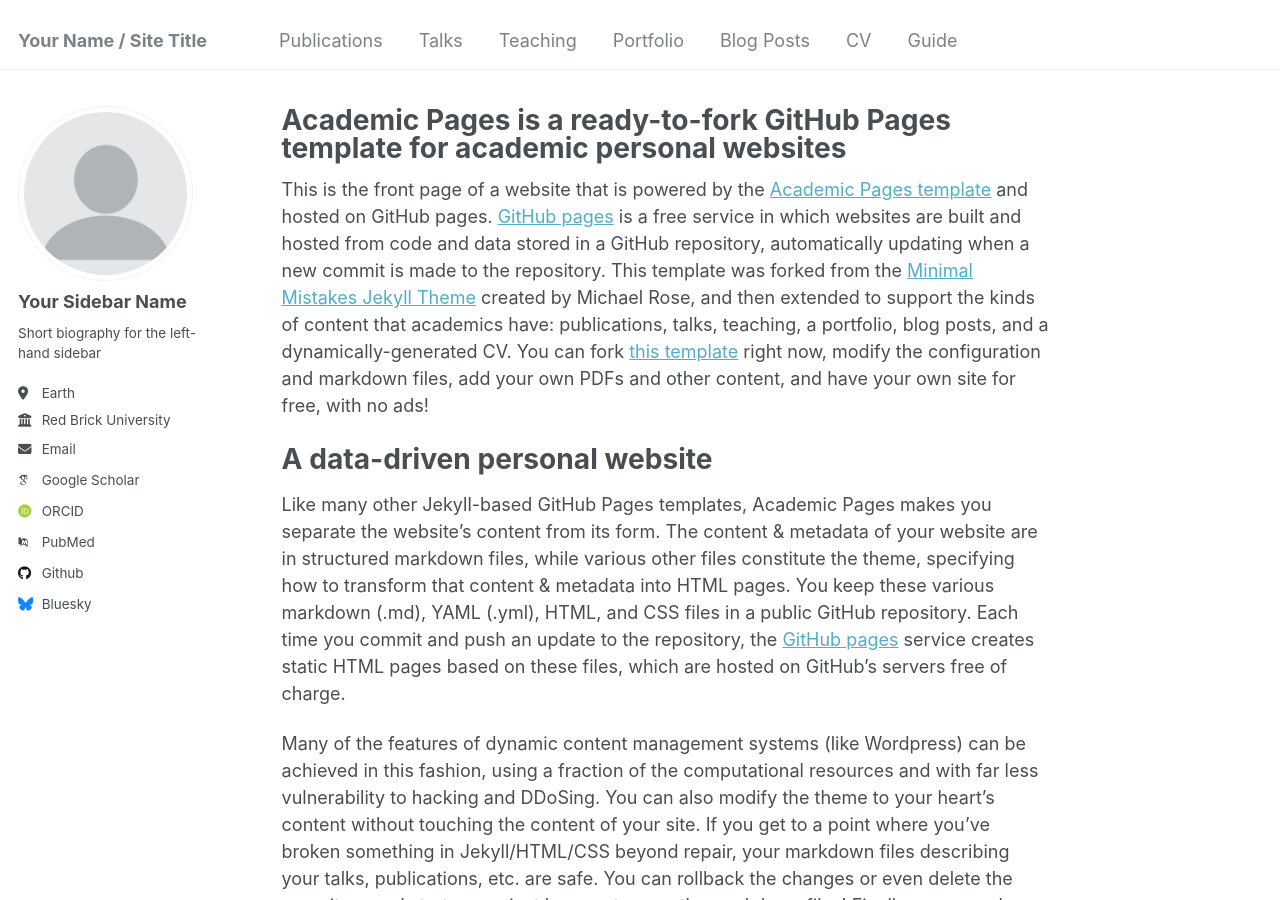
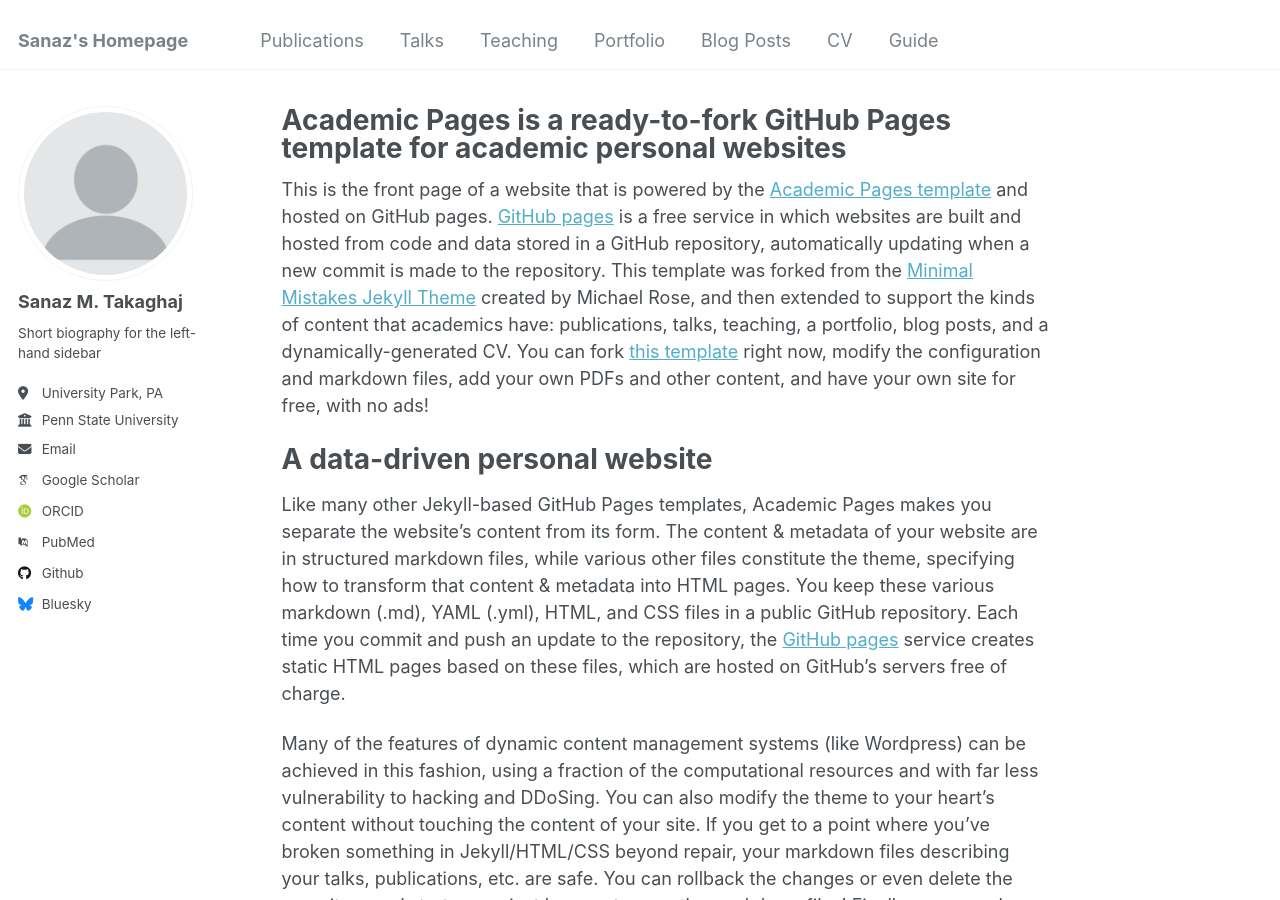
Before and after one commit to Sanaz-Tak/sanaz, a Jekyll site: the page built from _pages/about.md, in a window 1280 px wide and 900 px high. Built offline with Jekyll 4.4.1, drawn with Linux system fonts in a browser that asks for light colours; some web fonts are replaced.

Commit message:
Update _config.yml

```diff
--- a/_config.yml
+++ b/_config.yml
@@ -8,13 +8,13 @@
 
 # Basic Site Settings
 locale                   : "en-US"
-title                    : "Your Name / Site Title"
+title                    : "Sanaz's Homepage"
 title_separator          : "-"
 name                     : &name "Your Name"
 description              : &description "personal description"
 url                      : https://academicpages.github.io # the base hostname & protocol for your site e.g. "https://mmistakes.github.io"
 baseurl                  : "" # the subpath of your site, e.g. "/blog"
-repository               : "academicpages/academicpages.github.io"
+repository               : "Sanaz-Tak/sanaz.github.io"
 
 # Site Author - The following control what appear as part of the author content on the side bar.
 #               If a field is blank the icon and link will not appear, otherwise it will be shown.
@@ -22,11 +22,11 @@ repository               : "academicpages/academicpages.github.io"
 author:
   # Biographic information
   avatar           : "profile.png"
-  name             : "Your Sidebar Name"
+  name             : "Sanaz M. Takaghaj"
   pronouns         : # example: "she/her"
   bio              : "Short biography for the left-hand sidebar"
-  location         : "Earth"
-  employer         : "Red Brick University"
+  location         : "University Park, PA"
+  employer         : "Penn State University"
   uri              : # URL
   email            : "none@example.org"
 
```
